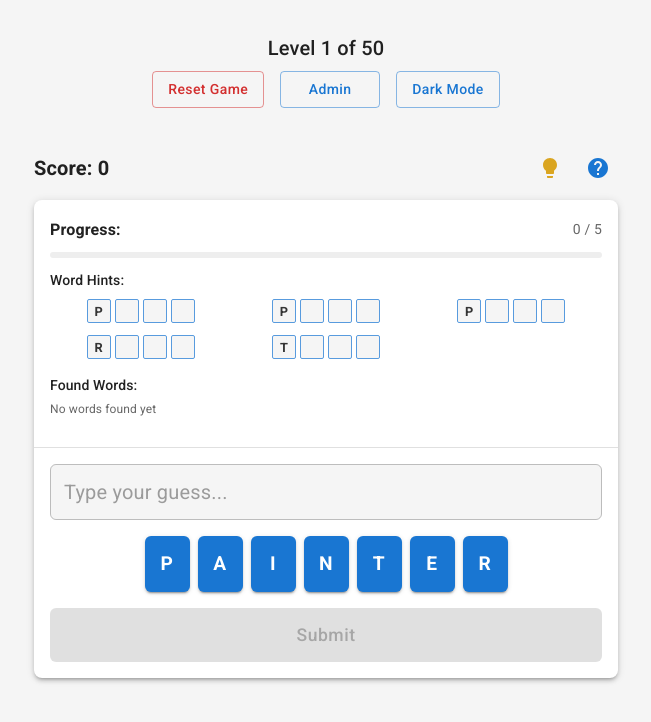
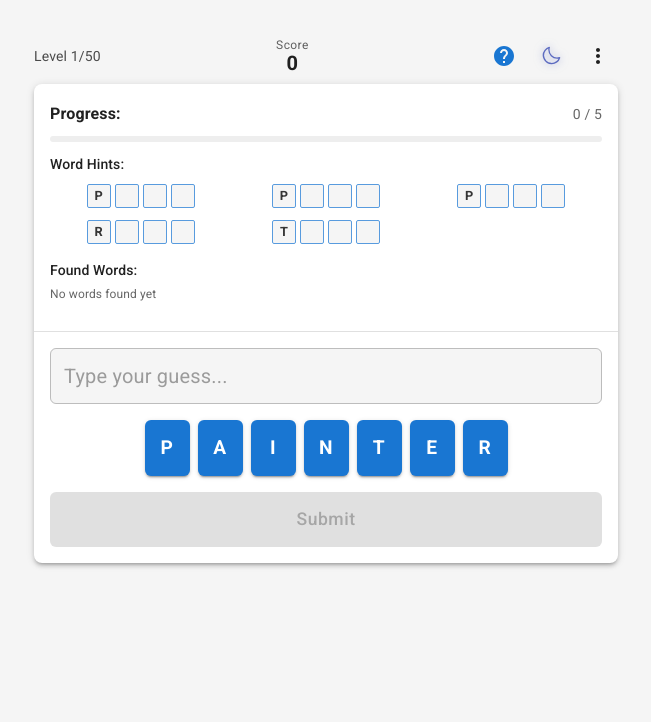
Before and after one commit to zipper2110/words-guess, a React (Vite) app: page / in a window 1280 px wide. Shown: the top 722 px of the page, without its empty margins (314-965 px from the left). Built offline with nearby package versions, Linux system fonts and the light colour scheme.

Commit message:
UI: Optimized header layout and enhanced theme toggle icons

```diff
--- a/src/App.tsx
+++ b/src/App.tsx
@@ -1,16 +1,24 @@
 import { useState, useEffect } from 'react'
-import { BrowserRouter as Router, Routes, Route, Link } from 'react-router-dom'
-import { Container, Typography, Box, Button, ThemeProvider, CssBaseline } from '@mui/material'
+import { BrowserRouter as Router, Routes, Route, Link, useNavigate } from 'react-router-dom'
+import { Container, Typography, Box, Button, ThemeProvider, CssBaseline, IconButton, Dialog, DialogTitle, DialogContent, DialogActions, Menu, MenuItem, ListItemIcon, ListItemText } from '@mui/material'
 import { lightTheme, darkTheme } from './theme'
 import WordGame from './components/WordGame/WordGame'
 import { AdminPage } from './components/Admin/AdminPage'
 import { LEVELS } from './data/levels'
 import { Level } from './types'
+import Brightness4Icon from '@mui/icons-material/Brightness4'
+import Brightness7Icon from '@mui/icons-material/Brightness7'
+import MoreVertIcon from '@mui/icons-material/MoreVert'
+import RestartAltIcon from '@mui/icons-material/RestartAlt'
+import AdminPanelSettingsIcon from '@mui/icons-material/AdminPanelSettings'
+import LightbulbIcon from '@mui/icons-material/Lightbulb'
 
 function App() {
   const [currentLevel, setCurrentLevel] = useState(1)
   const [score, setScore] = useState(0)
   const [guessedWords, setGuessedWords] = useState<string[]>([])
+  const [isResetDialogOpen, setIsResetDialogOpen] = useState(false)
+  const [menuAnchorEl, setMenuAnchorEl] = useState<null | HTMLElement>(null)
   const [isDarkMode, setIsDarkMode] = useState(() => {
     const saved = localStorage.getItem('darkMode')
     return saved ? JSON.parse(saved) : false
@@ -53,6 +61,30 @@ function App() {
     setCurrentLevel(1)
     setScore(0)
     setGuessedWords([])
+    setIsResetDialogOpen(false)
+  }
+
+  const handleMenuOpen = (event: React.MouseEvent<HTMLElement>) => {
+    setMenuAnchorEl(event.currentTarget)
+  }
+
+  const handleMenuClose = () => {
+    setMenuAnchorEl(null)
+  }
+
+  const handleResetClick = () => {
+    handleMenuClose()
+    setIsResetDialogOpen(true)
+  }
+
+  const handleClue = () => {
+    handleMenuClose()
+    const currentLevelData = LEVELS.find(l => l.index === currentLevel) || LEVELS[0]
+    const unguessedWords = currentLevelData.subWords.filter(word => !guessedWords.includes(word))
+    if (unguessedWords.length > 0) {
+      const clueWord = unguessedWords[0]
+      setGuessedWords(prev => [...prev, clueWord])
+    }
   }
 
   const currentLevelData = LEVELS.find(l => l.index === currentLevel) || LEVELS[0]
@@ -62,36 +94,52 @@ function App() {
       <CssBaseline />
       <Router>
         <Container maxWidth="md">
-          <Box sx={{ my: 4, textAlign: 'center' }}>
-            <Typography variant="h6" component="h1" gutterBottom>
-              Level {currentLevel} of {LEVELS.length}
-            </Typography>
-            <Box sx={{ mb: 4, display: 'flex', justifyContent: 'center', gap: 2 }}>
-              <Button
-                variant="outlined"
-                color="error"
-                onClick={handleResetGame}
-                sx={{ minWidth: '100px' }}
-              >
-                Reset Game
-              </Button>
-              <Button
-                variant="outlined"
-                component={Link}
-                to="/admin"
-                sx={{ minWidth: '100px' }}
-              >
-                Admin
-              </Button>
-              <Button
-                variant="outlined"
-                onClick={() => setIsDarkMode(!isDarkMode)}
-                sx={{ minWidth: '100px' }}
-              >
-                {isDarkMode ? 'Light Mode' : 'Dark Mode'}
-              </Button>
+          <Box sx={{ my: 2, textAlign: 'center' }}>
+            <Box sx={{
+              display: 'flex',
+              justifyContent: 'center',
+              gap: 1,
+              flexWrap: 'wrap',
+              alignItems: 'center'
+            }}>
             </Box>
           </Box>
+
+          <Menu
+            anchorEl={menuAnchorEl}
+            open={Boolean(menuAnchorEl)}
+            onClose={handleMenuClose}
+          >
+            <MenuItem
+              onClick={handleResetClick}
+              sx={{ minWidth: 150 }}
+            >
+              <ListItemIcon>
+                <RestartAltIcon fontSize="small" color="error" />
+              </ListItemIcon>
+              <ListItemText>Reset Game</ListItemText>
+            </MenuItem>
+            <MenuItem
+              component={Link}
+              to="/admin"
+              onClick={handleMenuClose}
+              sx={{ minWidth: 150 }}
+            >
+              <ListItemIcon>
+                <AdminPanelSettingsIcon fontSize="small" />
+              </ListItemIcon>
+              <ListItemText>Admin</ListItemText>
+            </MenuItem>
+            <MenuItem
+              onClick={handleClue}
+              sx={{ minWidth: 150 }}
+            >
+              <ListItemIcon>
+                <LightbulbIcon fontSize="small" sx={{ color: '#DAA520' }} />
+              </ListItemIcon>
+              <ListItemText>Get Clue</ListItemText>
+            </MenuItem>
+          </Menu>
 
           <Routes>
             <Route
@@ -106,6 +154,10 @@ function App() {
                     guessedWords={guessedWords}
                     onGuessedWordsUpdate={setGuessedWords}
                     subWords={currentLevelData.subWords}
+                    onMenuOpen={handleMenuOpen}
+                    onThemeToggle={() => setIsDarkMode(!isDarkMode)}
+                    isDarkMode={isDarkMode}
+                    onClue={handleClue}
                   />
                 </>
               }
@@ -114,6 +166,38 @@ function App() {
           </Routes>
         </Container>
       </Router>
+
+      <Dialog
+        open={isResetDialogOpen}
+        onClose={() => setIsResetDialogOpen(false)}
+        maxWidth="xs"
+        fullWidth
+      >
+        <DialogTitle>Reset Game?</DialogTitle>
+        <DialogContent>
+          <Typography>
+            This will reset your progress to Level 1 and clear your score. Are you sure?
+          </Typography>
+        </DialogContent>
+        <DialogActions>
+          <Button
+            onClick={() => setIsResetDialogOpen(false)}
+            size="small"
+          >
+            Cancel
+          </Button>
+          <Button
+            onClick={handleResetGame}
+            color="error"
+            variant="contained"
+            size="small"
+            autoFocus
+          >
+            Reset Game
+          </Button>
+        </DialogActions>
+      </Dialog>
+
     </ThemeProvider>
   )
 }
--- a/src/components/WordGame/HelpModal.tsx
+++ b/src/components/WordGame/HelpModal.tsx
@@ -26,7 +26,8 @@ export const HelpModal: React.FC<HelpModalProps> = ({ open, onClose }) => {
     'You can use each letter only once per word',
     'All words must be valid English words',
     'Score points based on the length of each word you find',
-    'Find all possible words to complete the level'
+    'Find all possible words to complete the level',
+    'Need help? Use the menu to get a clue for an unfound word'
   ]
 
   return (
--- a/src/components/WordGame/WordGame.tsx
+++ b/src/components/WordGame/WordGame.tsx
@@ -1,9 +1,12 @@
 import { useState, useEffect } from 'react'
-import { Box, Button, TextField, Grid, Typography, Snackbar, Alert, Paper, IconButton, Container, LinearProgress, Chip } from '@mui/material'
+import { Box, Button, TextField, Grid, Typography, Snackbar, Alert, Paper, IconButton, Container, LinearProgress, Chip, SvgIcon } from '@mui/material'
 import HelpIcon from '@mui/icons-material/Help'
 import BackspaceIcon from '@mui/icons-material/Backspace'
 import ClearIcon from '@mui/icons-material/Clear'
 import LightbulbIcon from '@mui/icons-material/Lightbulb'
+import MoreVertIcon from '@mui/icons-material/MoreVert'
+import Brightness7Icon from '@mui/icons-material/Brightness7'
+import Brightness4Icon from '@mui/icons-material/Brightness4'
 import { LEVELS } from '../../data/levels'
 import { WordGameProps, GameState, FeedbackState, WordDefinition } from './types'
 import LetterButton from './LetterButton'
@@ -267,26 +270,54 @@ const WordGame: React.FC<WordGameProps> = (props) => {
   }
 
   return (
-    <Container disableGutters maxWidth="sm" sx={{ px: 1, py: 1 }}>
+    <Container disableGutters maxWidth="sm" sx={{ px: 1, pt: 0.5, pb: 1 }}>
       {/* Header with Score and Icons */}
       <Box sx={{
         display: 'flex',
         justifyContent: 'space-between',
         alignItems: 'center',
-        mb: 1.5,
+        mb: 1,
       }}>
-        <Typography variant="h6" sx={{ fontWeight: 'bold' }}>
-          Score: {score}
+        <Typography
+          component="span"
+          variant="body2"
+          sx={{
+            opacity: 0.8,
+            flex: '0 0 auto'
+          }}
+        >
+          Level {typeof level === 'object' ? level.index : level}/{LEVELS.length}
         </Typography>
-        <Box sx={{ display: 'flex', gap: 1 }}>
-          <IconButton
-            onClick={handleClue}
-            sx={{ color: '#DAA520' }}
-            size="medium"
-            aria-label="clue"
+        <Box sx={{
+          display: 'flex',
+          flexDirection: 'column',
+          alignItems: 'center',
+          flex: 1,
+          mx: 2
+        }}>
+          <Typography
+            variant="caption"
+            component="div"
+            sx={{
+              opacity: 0.7,
+              lineHeight: 1,
+              mb: 0.25
+            }}
           >
-            <LightbulbIcon />
-          </IconButton>
+            Score
+          </Typography>
+          <Typography
+            variant="h6"
+            component="div"
+            sx={{
+              fontWeight: 'bold',
+              lineHeight: 1
+            }}
+          >
+            {score}
+          </Typography>
+        </Box>
+        <Box sx={{ display: 'flex', gap: 1, flex: '0 0 auto' }}>
           <IconButton
             onClick={() => setShowHelp(true)}
             color="primary"
@@ -294,6 +325,49 @@ const WordGame: React.FC<WordGameProps> = (props) => {
             aria-label="help"
           >
             <HelpIcon />
+          </IconButton>
+          <IconButton
+            onClick={props.onThemeToggle}
+            size="medium"
+            aria-label="theme"
+            sx={{
+              color: props.isDarkMode ? '#fdd835' : '#5c6bc0',
+              transition: 'all 0.2s ease',
+              '&:hover': {
+                color: props.isDarkMode ? '#ffeb3b' : '#3f51b5',
+                transform: 'rotate(12deg) scale(1.1)'
+              }
+            }}
+          >
+            {props.isDarkMode ? (
+              <SvgIcon
+                sx={{
+                  fontSize: 22,
+                  filter: 'drop-shadow(0 0 4px rgba(253, 216, 53, 0.6))'
+                }}
+                viewBox="0 0 256 256"
+              >
+                <path fill="currentColor" d="M120 40V16a8 8 0 0 1 16 0v24a8 8 0 0 1-16 0Zm72 88a64 64 0 1 1-64-64a64.07 64.07 0 0 1 64 64Zm-16 0a48 48 0 1 0-48 48a48.05 48.05 0 0 0 48-48ZM58.34 69.66a8 8 0 0 0 11.32-11.32l-16-16a8 8 0 0 0-11.32 11.32Zm0 116.68l-16 16a8 8 0 0 0 11.32 11.32l16-16a8 8 0 0 0-11.32-11.32ZM192 72a8 8 0 0 0 5.66-2.34l16-16a8 8 0 0 0-11.32-11.32l-16 16A8 8 0 0 0 192 72Zm5.66 114.34a8 8 0 0 0-11.32 11.32l16 16a8 8 0 0 0 11.32-11.32ZM48 128a8 8 0 0 0-8-8H16a8 8 0 0 0 0 16h24a8 8 0 0 0 8-8Zm192-8h-24a8 8 0 0 0 0 16h24a8 8 0 0 0 0-16Zm-88 88a8 8 0 0 0-8 8v24a8 8 0 0 0 16 0v-24a8 8 0 0 0-8-8Z"/>
+              </SvgIcon>
+            ) : (
+              <SvgIcon
+                sx={{
+                  fontSize: 22,
+                  filter: 'drop-shadow(0 0 4px rgba(92, 107, 192, 0.6))'
+                }}
+                viewBox="0 0 256 256"
+              >
+                <path fill="currentColor" d="M233.54 142.23a8 8 0 0 0-8-2a88.08 88.08 0 0 1-109.8-109.8a8 8 0 0 0-10-10a104.84 104.84 0 0 0-52.91 37A104 104 0 0 0 136 224a103.09 103.09 0 0 0 62.52-20.88a104.84 104.84 0 0 0 37-52.91a8 8 0 0 0-1.98-7.98Zm-44.64 48.11A88 88 0 0 1 65.66 67.11a89 89 0 0 1 31.4-26A106 106 0 0 0 96 56a104.11 104.11 0 0 0 104 104a106 106 0 0 0 14.92-1.06a89 89 0 0 1-26.02 31.4Z"/>
+              </SvgIcon>
+            )}
+          </IconButton>
+          <IconButton
+            onClick={props.onMenuOpen}
+            color="inherit"
+            size="medium"
+            aria-label="menu"
+          >
+            <MoreVertIcon />
           </IconButton>
         </Box>
       </Box>
--- a/src/components/WordGame/types.ts
+++ b/src/components/WordGame/types.ts
@@ -14,6 +14,10 @@ export interface WordGameProps {
   setGuessedWords?: (words: string[]) => void;
   subWords?: string[];
   onResetGame?: () => void;
+  onMenuOpen?: (event: React.MouseEvent<HTMLElement>) => void;
+  onThemeToggle?: () => void;
+  isDarkMode?: boolean;
+  onClue?: () => void;
 }
 
 export interface WordDefinition {
```
